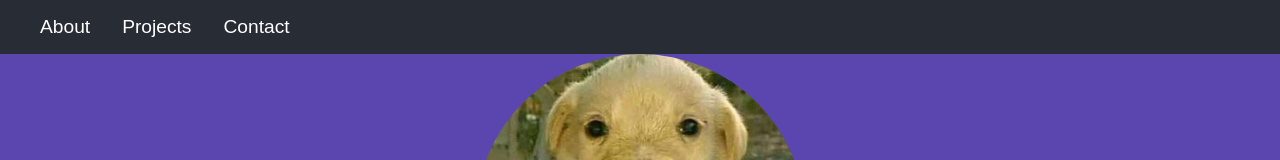
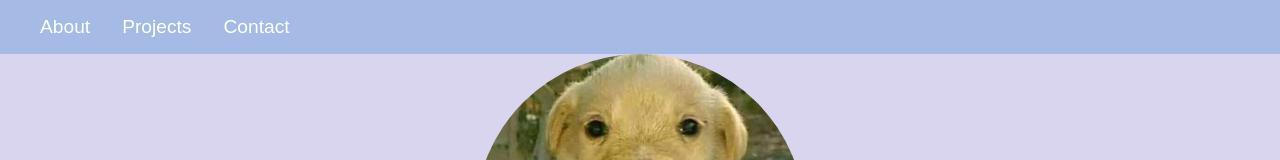
Before and after one commit to Xbz-24/portfolio, a React (Create React App) app: page / in a window 1280 px wide. Shown: the top 160 px of the page. Built offline with nearby package versions, Linux system fonts and the light colour scheme.

Commit message:
changes coloring

```diff
--- a/src/components/styles.css
+++ b/src/components/styles.css
@@ -22,11 +22,11 @@ body {
     font-family: Arial, sans-serif;
     margin: 0;
     padding: 0;
-    background-color: #5b46b0;
+    background-color: #dad5ef;
 }
 header {
     display: flex;
-    background-color: #282c34;
+    background-color: #a5bae5;
     flex-direction: column;
     align-items: flex-start;
 
```
